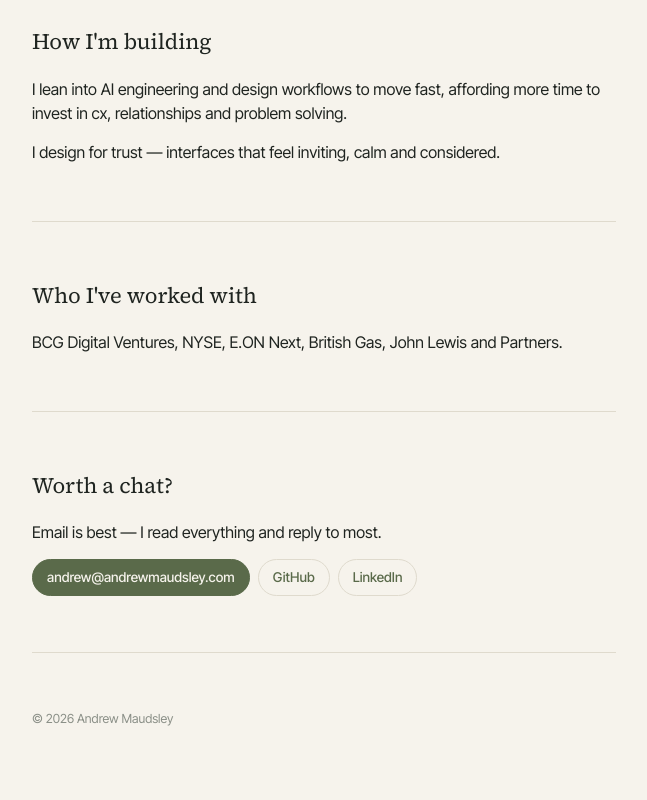
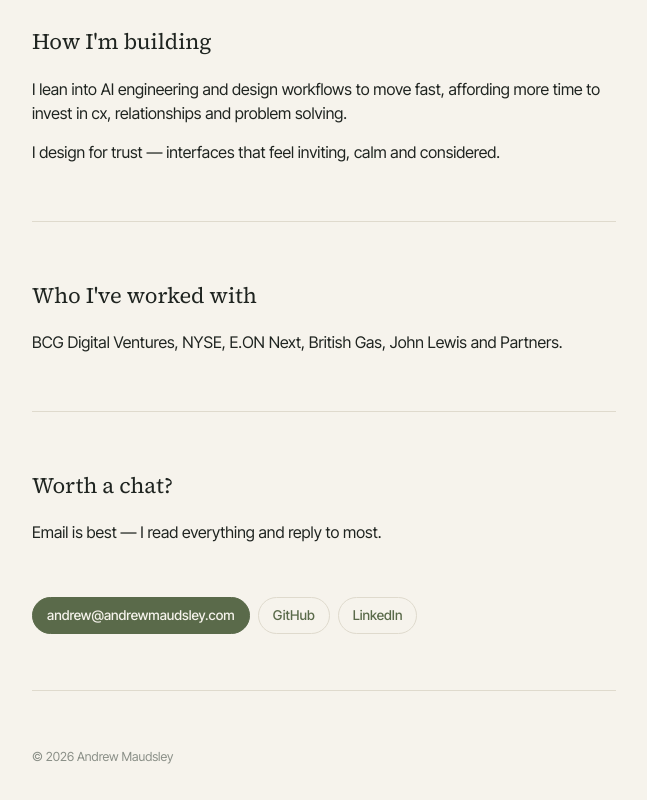
Before and after one commit to andrewmaudsley/andrewmaudsley.github.io, an Astro site: page / in a window 1280 px wide. Shown: the part 541-1341 px from the top of the page, without its empty margins (316-963 px from the left). Built offline with nearby package versions, Linux system fonts and the light colour scheme; Astro itself is replaced by a stand-in of ours.

Commit message:
Add breathing room above contact pills
Co-Authored-By: Claude Opus 4.7 <noreply@anthropic.com>

```diff
--- a/src/pages/index.astro
+++ b/src/pages/index.astro
@@ -151,7 +151,7 @@ const email = 'andrew@andrewmaudsley.com';
         display: flex;
         flex-wrap: wrap;
         gap: 8px;
-        margin-top: 14px;
+        margin-top: 52px;
       }
 
       @media (max-width: 520px) {
```
